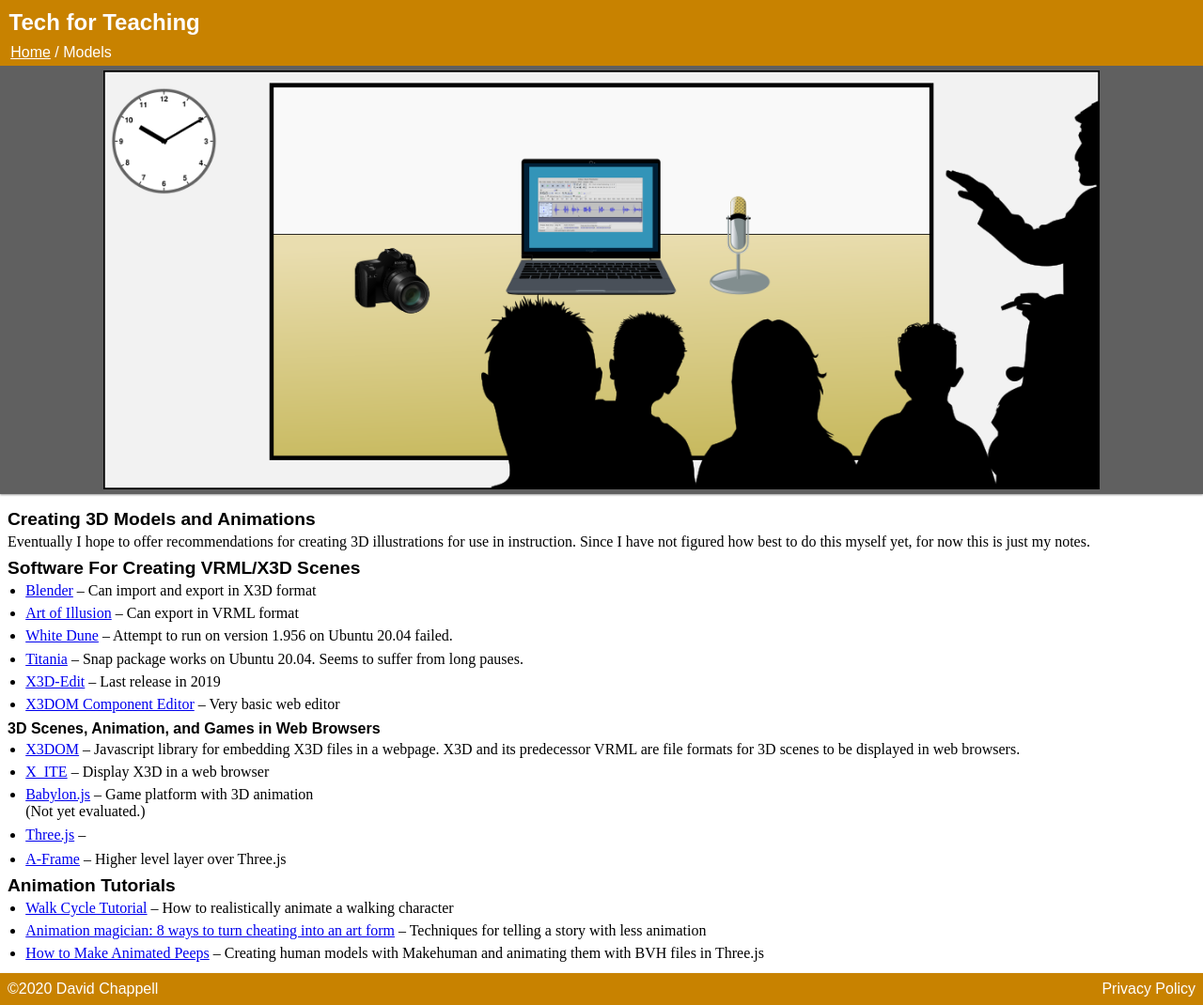
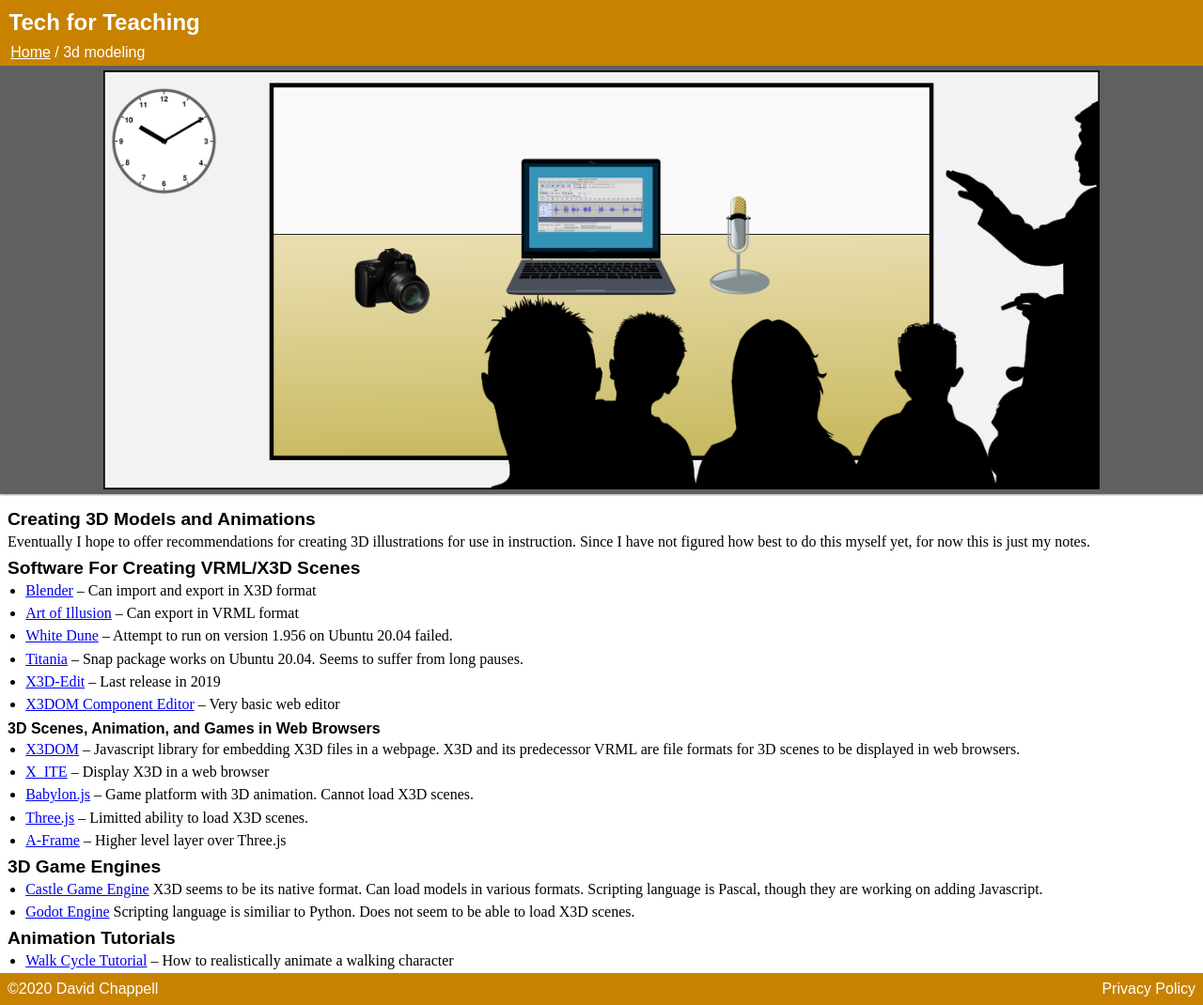
Before and after one commit to david672orford/tech-for-teaching, a Jekyll site: the page built from 3d-modeling/index.md, in a window 1280 px wide. Shown: the whole page at 94% size. Built offline with Jekyll 4.4.1, drawn with Linux system fonts in a browser that asks for light colours; our own code applies the rules of GitHub Pages for plain Markdown files.

Commit message:
More 3D model sources; more 3D notes

```diff
--- a/models/index.md
+++ b/3d-modeling/index.md
@@ -28,12 +28,20 @@ myself yet, for now this is just my notes.
 * [X\_ITE](https://github.com/create3000/x_ite/wiki) --
 	Display X3D in a web browser
 * [Babylon.js](https://www.babylonjs.com/) --
-	Game platform with 3D animation
-	<br>(Not yet evaluated.)
+	Game platform with 3D animation.
+	Cannot load X3D scenes.
 * [Three.js](https://threejs.org/) --
-
+	Limitted ability to load X3D scenes.
 * [A-Frame](https://aframe.io/) --
 	Higher level layer over Three.js
+
+## 3D Game Engines
+* [Castle Game Engine](https://castle-engine.io/)
+	X3D seems to be its native format. Can load models in various formats.
+	Scripting language is Pascal, though they are working on adding Javascript.
+* [Godot Engine](https://godotengine.org/)
+	Scripting language is similiar to Python.
+	Does not seem to be able to load X3D scenes.
 
 ## Animation Tutorials
 
```
Also changed, not shown: index.md (+1 -1 lines), stock-material/index.md (+10 -0 lines).
